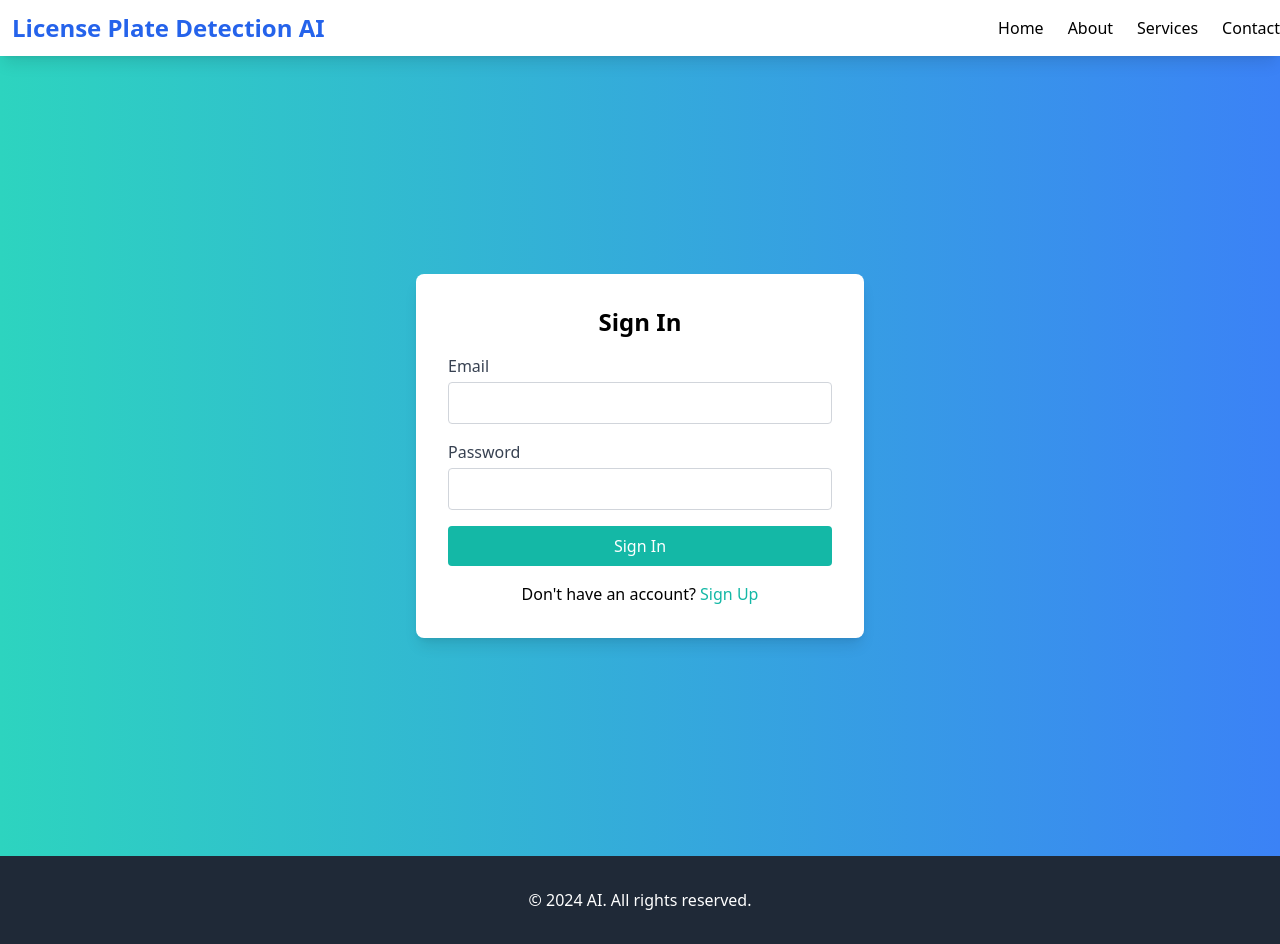
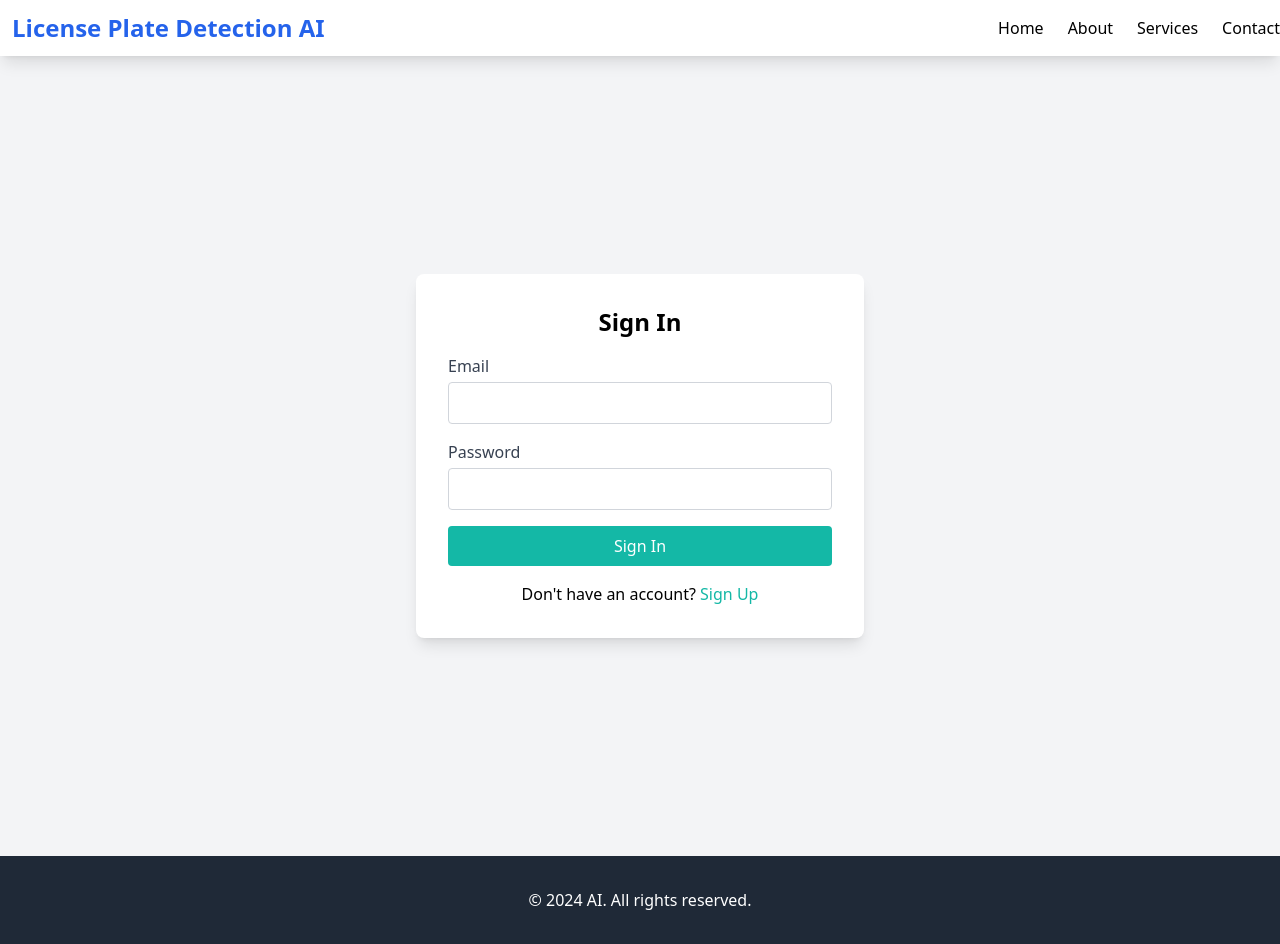
Before and after one commit to MohammadAbdullah5/Parking-Monitoring-Intelligent-System-Frontend, a React (Vite) app: page /signin in a window 1280 px wide. Built offline with nearby package versions, Linux system fonts and the light colour scheme.

Commit message:
asdaddfg

```diff
--- a/src/Components/SignIn.jsx
+++ b/src/Components/SignIn.jsx
@@ -15,7 +15,7 @@
     };
 
     return (
-        <div className="flex items-center justify-center h-screen bg-gradient-to-r from-teal-400 to-blue-500">
+        <div className="flex items-center justify-center h-screen bg-gray-100">
             <form
                 onSubmit={handleSubmit}
                 className="bg-white p-8 rounded-lg shadow-lg w-full max-w-md"
--- a/src/Components/SignUp.jsx
+++ b/src/Components/SignUp.jsx
@@ -17,7 +17,7 @@
     };
 
     return (
-        <div className="flex items-center justify-center h-screen bg-gradient-to-r  from-teal-400 to-blue-500">
+        <div className="flex items-center justify-center h-screen bg-gray-100">
             <form
                 onSubmit={handleSubmit}
                 className="bg-white p-8 rounded-lg shadow-lg w-full max-w-md"
```
